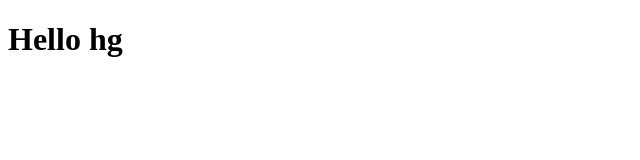
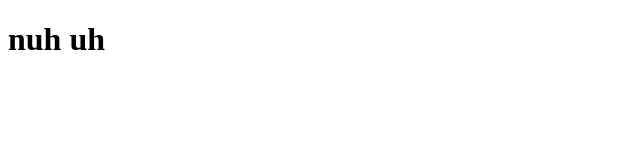
Before and after one commit to ashdEvO/DEV, a plain HTML site: page index.html in a window 1280 px wide. Shown: the whole page, without its empty margins (0-640 px from the left). Drawn offline with Linux system fonts and the light colour scheme.

Commit message:
Update index.html

```diff
--- a/index.html
+++ b/index.html
@@ -1,4 +1,4 @@
 <!DOCTYPE html>
 <html>
-    <h1>Hello hg</h1>
+    <h1>nuh uh</h1>
 </html>
```
